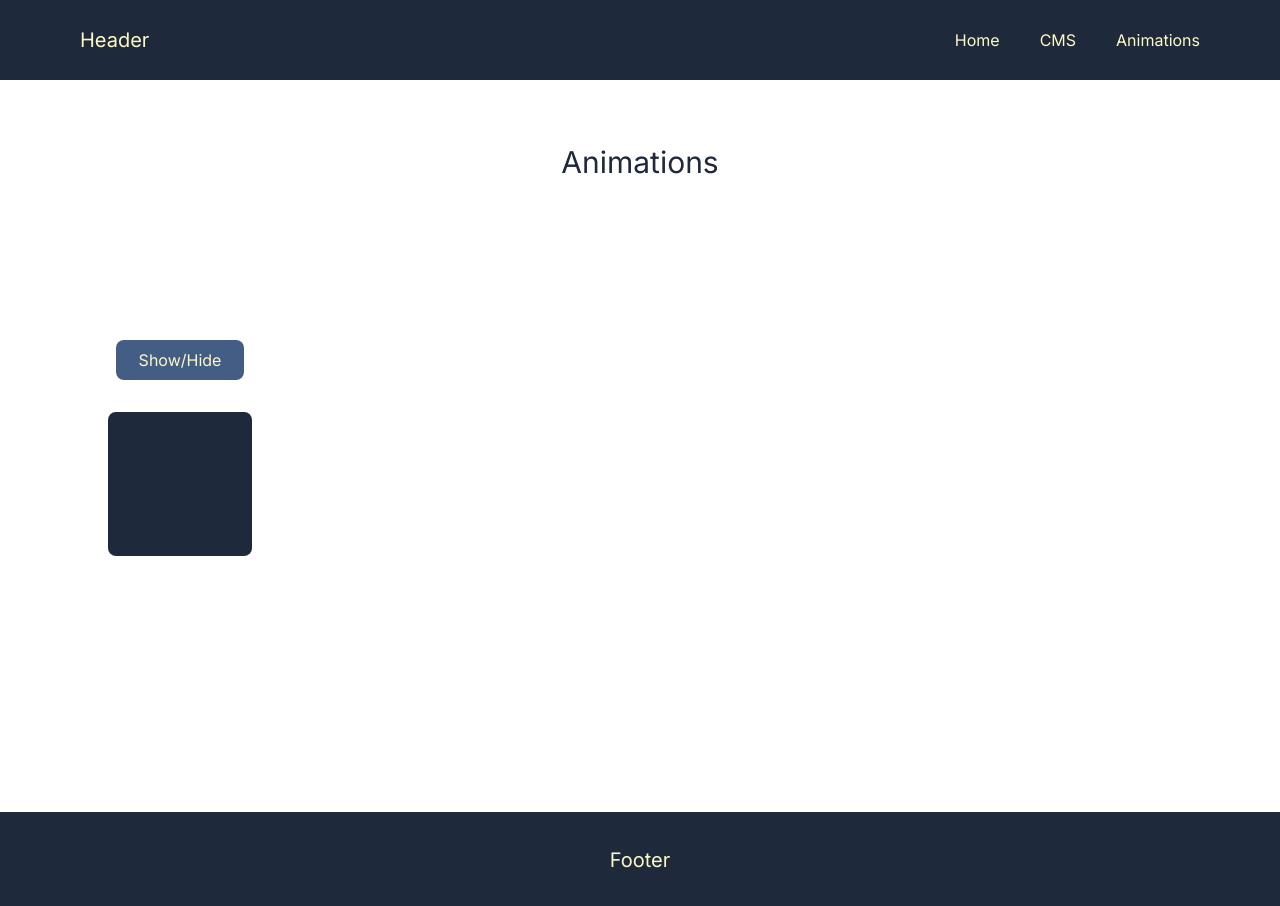
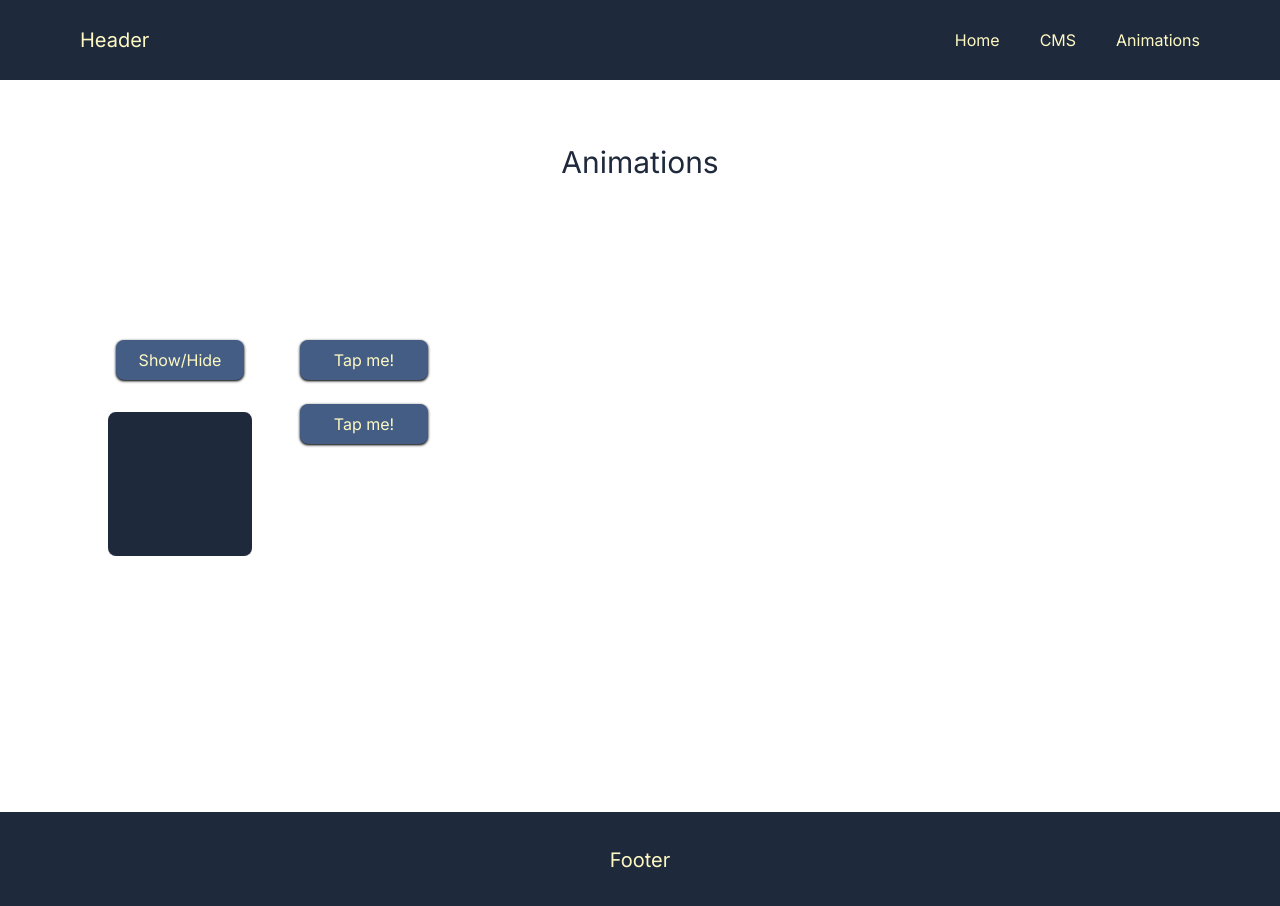
Before and after one commit to stefanolami/nextjs-websites-demo, a Next.js app: page /animations in a window 1280 px wide. Built offline with nearby package versions, Linux system fonts and the light colour scheme.

Commit message:
done gestures and motion config

```diff
--- a/src/app/animations/page.jsx
+++ b/src/app/animations/page.jsx
@@ -1,7 +1,7 @@
 'use client'
 
 import { useState, useEffect, useRef } from 'react'
-import { motion, AnimatePresence } from 'framer-motion'
+import { motion, AnimatePresence, MotionConfig } from 'framer-motion'
 import Image from 'next/image'
 
 export default function Animations() {
@@ -12,8 +12,8 @@ export default function Animations() {
 				Animations
 			</h1>
 			<div className="mt-40 mx-auto grid grid-cols-[144px_144px_144px_144px_144px_144px] grid-rows-[216px] grid-flow-row justify-center gap-10 mb-40">
-				{/* FIRST */}
-				<div className="grid grid-rows-[1fr_3fr] gap-6 w-36">
+				{/* FIRST - ANIMATION ON MOUNT AND EXIT*/}
+				<div className="animation-wrapper">
 					<button
 						onClick={() => setIsVisible(!isVisible)}
 						className="animation-button"
@@ -23,7 +23,7 @@ export default function Animations() {
 					<AnimatePresence>
 						{isVisible && (
 							<motion.div
-								className="w-36 h-36 bg-slate-800 rounded-lg"
+								className="animation-square"
 								initial={{
 									rotate: '0deg',
 									scale: 0,
@@ -48,6 +48,38 @@ export default function Animations() {
 						)}
 					</AnimatePresence>
 				</div>
+				{/* SECOND - GESTURES and MOTIONCONFIG */}
+				<div className="animation-wrapper">
+					<MotionConfig
+						transition={{
+							duration: 0.2,
+							type: 'spring',
+						}}
+					>
+						<motion.button
+							className="animation-button select-none"
+							whileHover={{
+								scale: 1.05,
+								transition: { duration: 0.3 },
+							}}
+							whileTap={{ rotate: 180 }}
+						>
+							Tap me!
+						</motion.button>
+						<motion.button
+							className="animation-button select-none"
+							whileHover={{
+								scale: 1.05,
+								transition: { duration: 0.3 },
+							}}
+							whileTap={{ rotate: 180 }}
+						>
+							Tap me!
+						</motion.button>
+					</MotionConfig>
+					{/* THIRD - ANIMATION CONTROLS */}
+					<div className="animation-wrapper"></div>
+				</div>
 			</div>
 		</div>
 	)
--- a/src/app/globals.css
+++ b/src/app/globals.css
@@ -13,6 +13,12 @@ body {
 		@apply bg-white rounded-lg shadow-lg border-2 border-black py-4 px-4;
 	}
 	.animation-button {
-		@apply bg-[#445d85] text-yellow-100 w-32 h-10 mx-auto rounded-lg block self-start;
+		@apply bg-[#445d85] text-yellow-100 w-32 h-10 mx-auto rounded-lg block self-start shadow shadow-black;
+	}
+	.animation-wrapper {
+		@apply grid grid-rows-[1fr_3fr] gap-6 w-36;
+	}
+	.animation-square {
+		@apply w-36 h-36 bg-slate-800 rounded-lg;
 	}
 }
```
